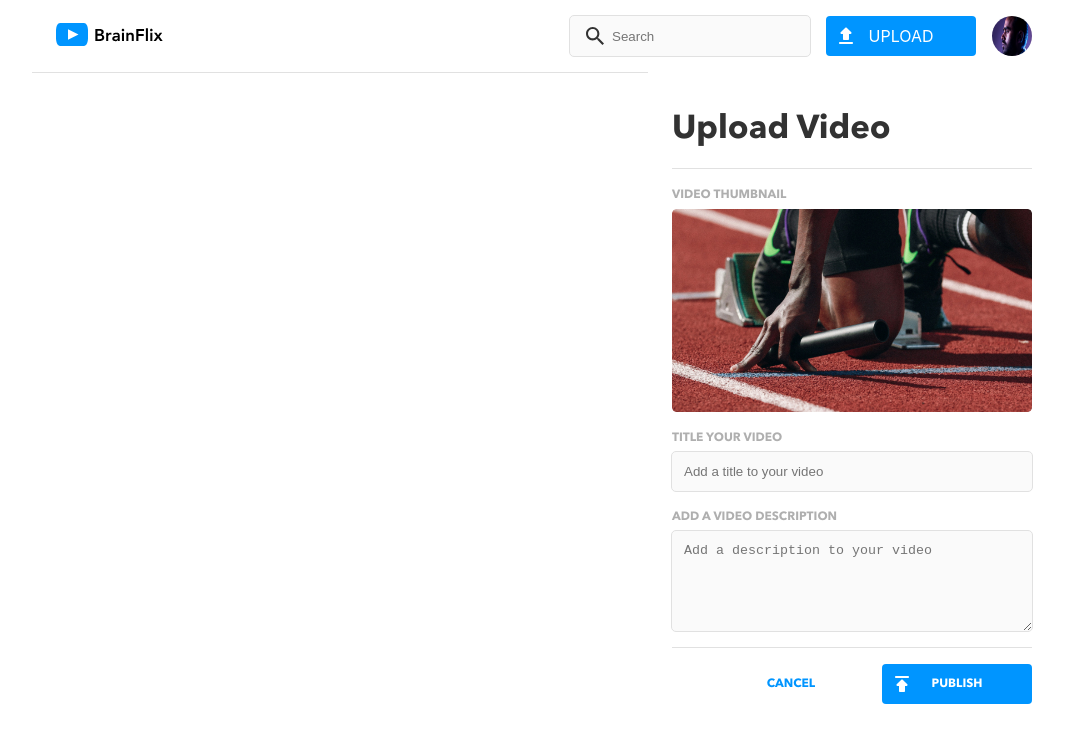
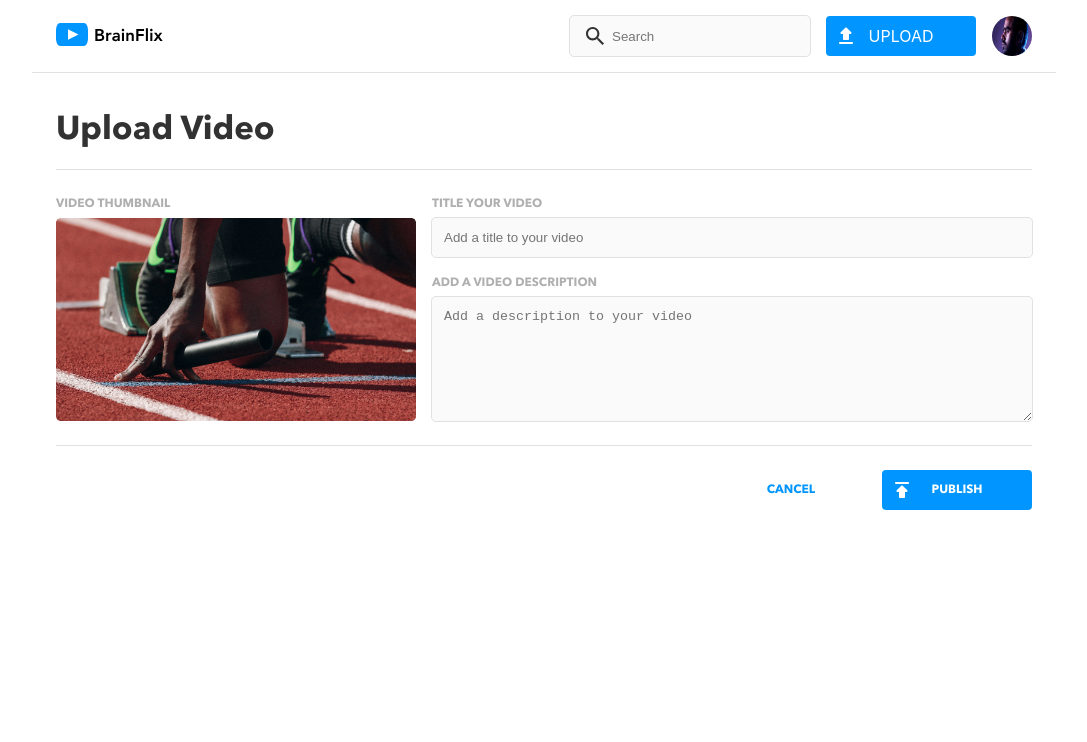
Before and after one commit to ganiular/video-web-demo, a React (Create React App) app: page /upload-video in a window 1280 px wide. Shown: the top 742 px of the page, without its empty margins (96-1183 px from the left). Built offline with nearby package versions, Linux system fonts and the light colour scheme.

Commit message:
destop design

```diff
--- a/src/components/VideoForm/VideoForm.js
+++ b/src/components/VideoForm/VideoForm.js
@@ -7,6 +7,8 @@ import './VideoForm.scss';
 function VideoForm() {
     return (
         <form className='video-form'>
+            <div className='divider not-mobile'></div>
+            <div class="video-form__fields">
                 <div className='video-form__field'>
                     <label>VIDEO THUMBNAIL</label>
                     <input className='video-form__image' type="image" name="video-thumbnail" src={videoThumbnail} alt="Video thumbnail" />
@@ -16,9 +18,10 @@ function VideoForm() {
                         <label>TITLE YOUR VIDEO</label>
                         <input className='video-form__text' type="text" name="title" placeholder="Add a title to your video" />
                     </div>
-                <div className='video-form__field'>
+                    <div className='video-form__field video-form__field--glow'>
                         <label>ADD A VIDEO DESCRIPTION</label>
-                    <textarea className='video-form__text' placeholder="Add a description to your video"></textarea>
+                        <textarea className='video-form__text video-form__text--glow' placeholder="Add a description to your video"></textarea>
+                    </div>
                 </div>
             </div>
             <div className='divider not-mobile'></div>
--- a/src/components/VideoForm/VideoForm.scss
+++ b/src/components/VideoForm/VideoForm.scss
@@ -6,10 +6,22 @@
     flex-direction: column;
     gap: 16px;
 
+
+
+    &__fields {
+        display: flex;
+        flex-direction: column;
+        gap: 16px;
+    }
+
     &__field {
         display: flex;
         flex-direction: column;
         gap: 4px;
+
+        &--glow {
+            flex-grow: 1;
+        }
     }
 
     &__image {
@@ -23,6 +35,7 @@
         display: flex;
         flex-direction: column;
         gap: 16px;
+        flex-grow: 1;
     }
 
     &__text {
@@ -40,6 +53,10 @@
 
         &.error {
             outline: 1px solid #D22D2D;
+        }
+
+        &--glow {
+            flex-grow: 1;
         }
     }
 
@@ -61,6 +78,7 @@
 
 @include tablet {
     .video-form {
+        gap: 24px;
 
         &__image {
             width: 360px;
@@ -71,3 +89,11 @@
         }
     }
 }
+
+@include desktop {
+    .video-form {
+        &__fields {
+            flex-direction: row;
+        }
+    }
+}
--- a/src/pages/VideoUpload/VideoUpload.js
+++ b/src/pages/VideoUpload/VideoUpload.js
@@ -3,11 +3,10 @@ import './VideoUpload.scss';
 
 function VideoUploadPage() {
     return (
-        <main>
+        <main className='upload-page'>
             <div className='divider'></div>
             <section className='upload-section'>
                 <h1 className='upload-section__header'>Upload Video</h1>
-                <div className='divider not-mobile'></div>
                 <VideoForm />
             </section>
         </main>
--- a/src/pages/VideoUpload/VideoUpload.scss
+++ b/src/pages/VideoUpload/VideoUpload.scss
@@ -13,3 +13,9 @@
         padding: 36px 24px 24px;
     }
 }
+
+@include desktop {
+    .upload-page {
+        flex-direction: column;
+    }
+}
```
Lines whose indentation alone changed are shown as unchanged.
